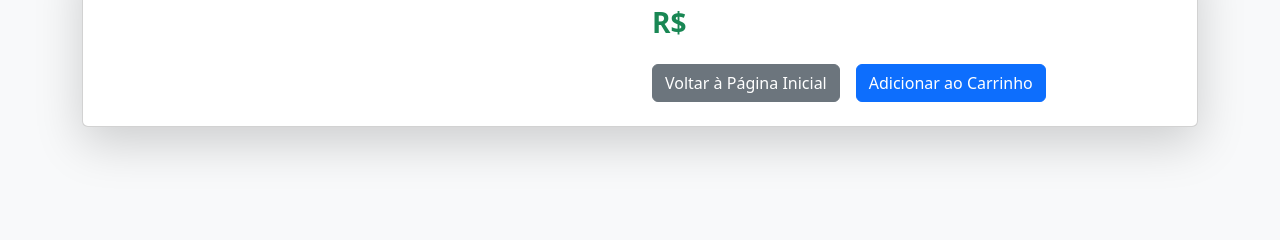
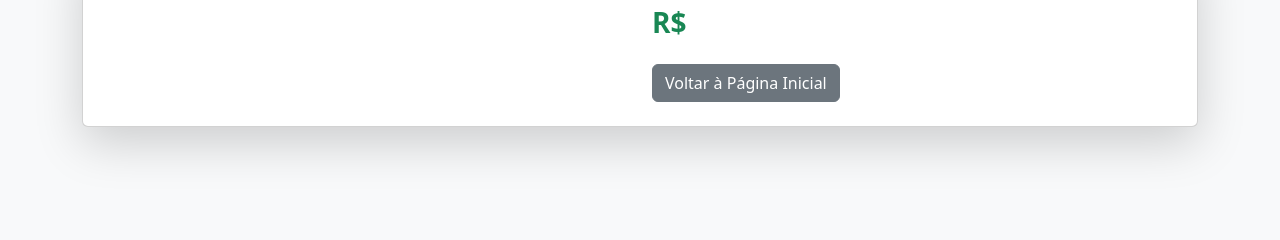
Before and after one commit to rrarrudadev/Master-Detail-Django-Loja_de_Produtos, a Django app: template templates/detalhes.html in a window 1280 px wide. Shown: the part 131-371 px from the top of the page. Run offline with Django 5.2, Linux system fonts and the light colour scheme; the template is opened without the code that fills it, so the values that code supplies are empty; some libraries are stand-ins or nearby versions.

Commit message:
README e Requirements

```diff
--- a/templates/detalhes.html
+++ b/templates/detalhes.html
@@ -34,7 +34,6 @@
                     <!-- Botões de navegação -->
                     <div class="d-flex gap-3">
                         <a href="{% url 'index' %}" class="btn btn-secondary">Voltar à Página Inicial</a>
-                        <a href="#" class="btn btn-primary">Adicionar ao Carrinho</a> <!-- 🔧 Futuro botão funcional -->
                     </div>
                 </div>
             </div>
```
Also changed, not shown: requirements.txt (added, +7 -0 lines), README.md (added).
